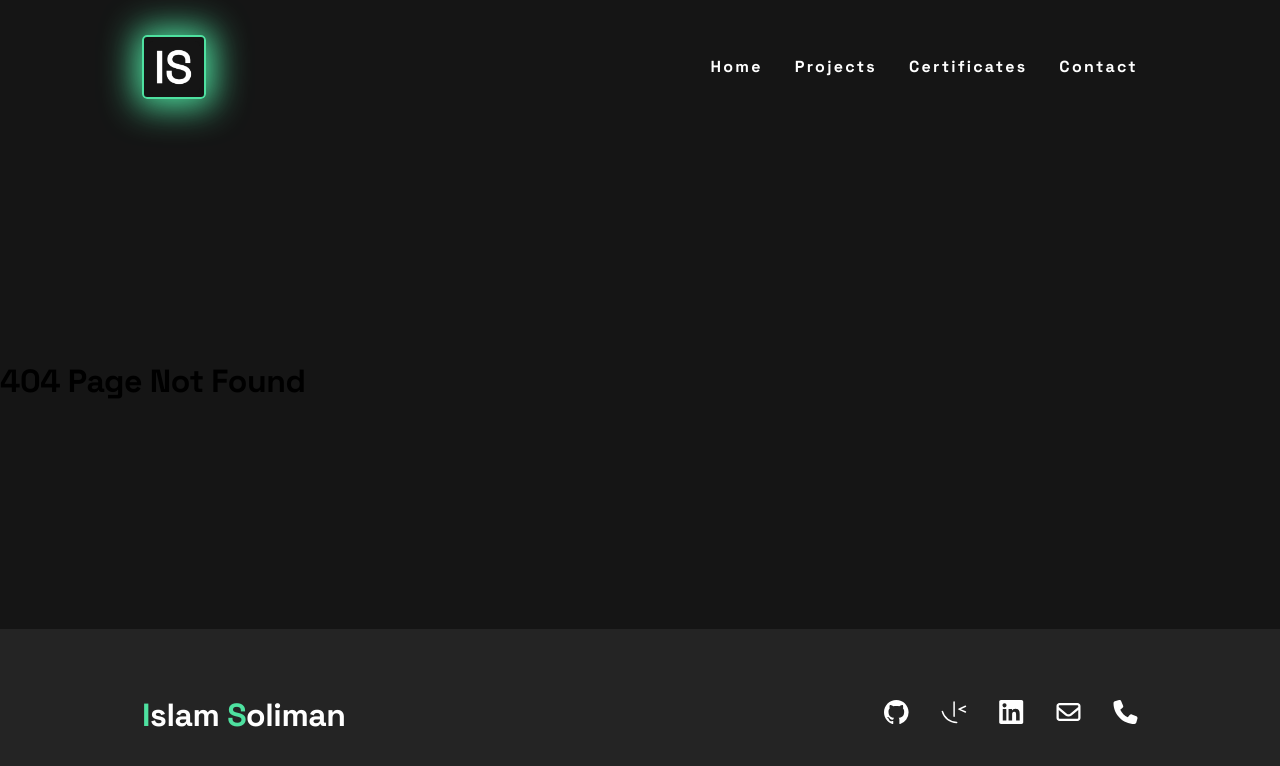
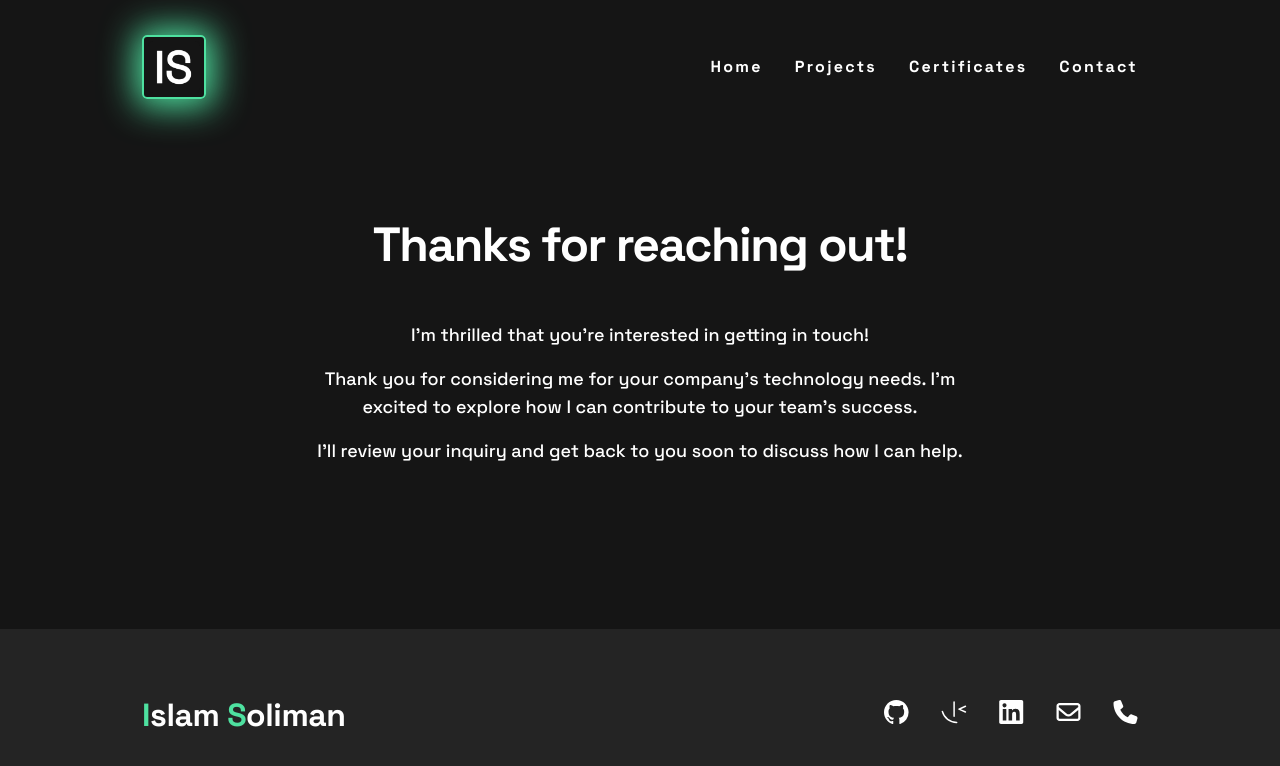
Before and after one commit to simokitkat/IslamSoliman, a React (Vite) app: page /thanks in a window 1280 px wide. Before the commit this address had no page. Shown: the top 766 px of the page. Built offline with nearby package versions, Linux system fonts and the light colour scheme.

Commit message:
feat: add thanks page

```diff
--- a/src/App.jsx
+++ b/src/App.jsx
@@ -6,6 +6,7 @@ import Certificates from "./pages/Certificates";
 import Error from "./pages/Error";
 import Contact from "./pages/Contact";
 import { AnimatePresence } from "framer-motion";
+import ThankYou from "./pages/ThankYou";
 
 export default function App() {
   const location = useLocation();
@@ -18,6 +19,7 @@ export default function App() {
           <Route path="projects" element={<Projects />} />
           <Route path="certificates" element={<Certificates />} />
           <Route path="contact" element={<Contact />} />
+          <Route path="thanks" element={<ThankYou />} />
           <Route path="*" element={<Error />} />
         </Route>
       </Routes>
--- a/src/components/ContactForm/ContactForm.jsx
+++ b/src/components/ContactForm/ContactForm.jsx
@@ -1,9 +1,11 @@
 import { useRef } from "react";
 import "./contactForm.scss";
 import emailjs from "@emailjs/browser";
+import { useNavigate } from "react-router-dom";
 
 export default function ContactForm() {
   const form = useRef();
+  const navigate = useNavigate();
 
   function sendEmail(e) {
     e.preventDefault();
@@ -18,6 +20,7 @@ export default function ContactForm() {
       .then(
         () => {
           console.log("SUCCESS!");
+          navigate("/thanks");
         },
         (error) => {
           console.log("FAILED...", error.text);
--- /dev/null
+++ b/src/components/Thanks/Thanks.jsx
@@ -0,0 +1,19 @@
+import "./thanks.scss";
+
+export default function Thanks() {
+  return (
+    <div className="container">
+      <h2>Thanks for reaching out!</h2>
+      <p>I&apos;m thrilled that you&apos;re interested in getting in touch!</p>
+      <p>
+        Thank you for considering me for your company&apos;s technology needs.
+        I&apos;m excited to explore how I can contribute to your team&apos;s
+        success.
+      </p>
+      <p>
+        I&apos;ll review your inquiry and get back to you soon to discuss how I
+        can help.
+      </p>
+    </div>
+  );
+}
--- /dev/null
+++ b/src/components/Thanks/thanks.scss
@@ -0,0 +1,30 @@
+@use "../../scss/index.scss" as *;
+
+.thanks {
+  min-height: calc(100vh - 304px);
+  text-align: center;
+  color: $white;
+
+  .container {
+    width: 77.8%;
+    max-width: 1110px;
+    height: 100%;
+    margin: auto;
+    padding: 84px 0;
+
+    h2 {
+      @include Heading-L;
+      margin-bottom: 3rem;
+    }
+
+    p {
+      @include Body;
+      max-width: 700px;
+      margin: auto;
+
+      &:nth-of-type(2) {
+        margin: 1rem auto;
+      }
+    }
+  }
+}
--- /dev/null
+++ b/src/pages/ThankYou.jsx
@@ -0,0 +1,15 @@
+import { motion } from "framer-motion";
+import Thanks from "../components/Thanks/Thanks";
+
+export default function ThankYou() {
+  return (
+    <motion.section
+      className="thanks"
+      initial={{ opacity: 0 }}
+      animate={{ opacity: 1 }}
+      exit={{ opacity: 0 }}
+    >
+      <Thanks />
+    </motion.section>
+  );
+}
```
